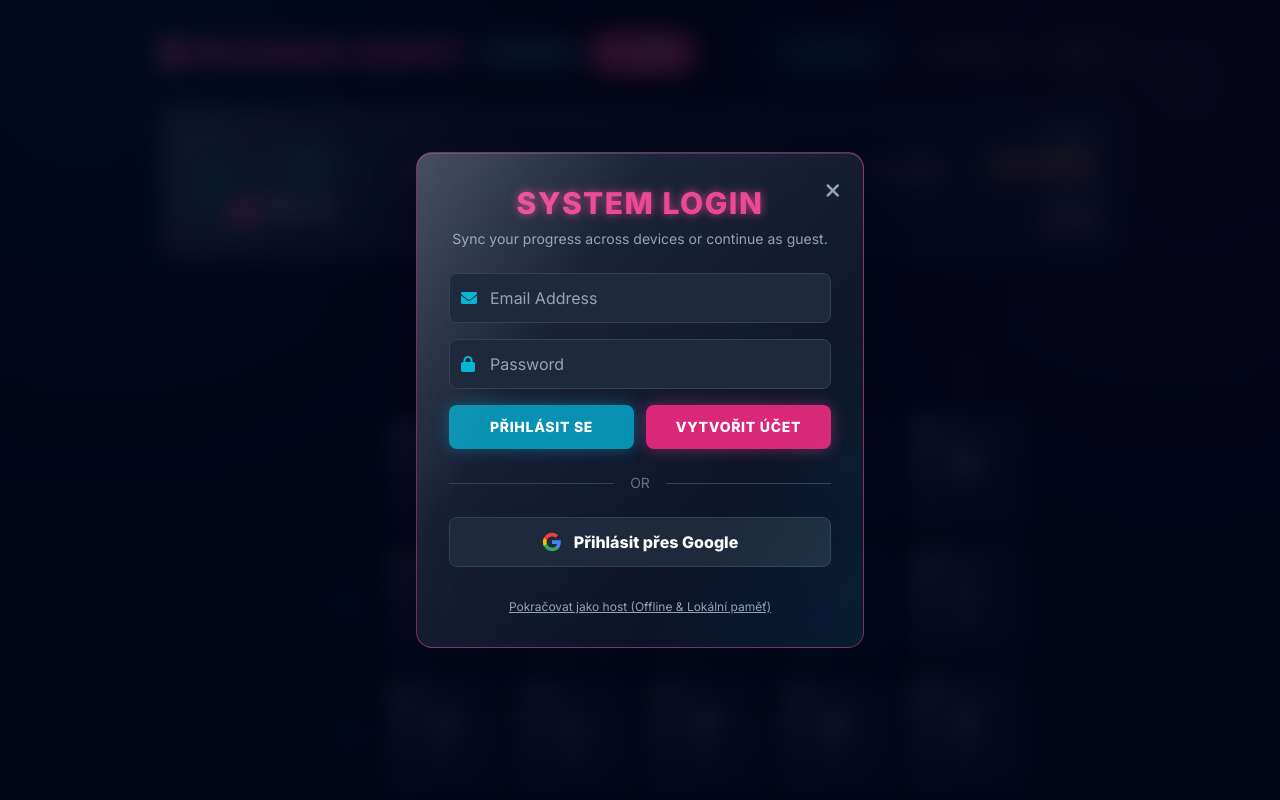
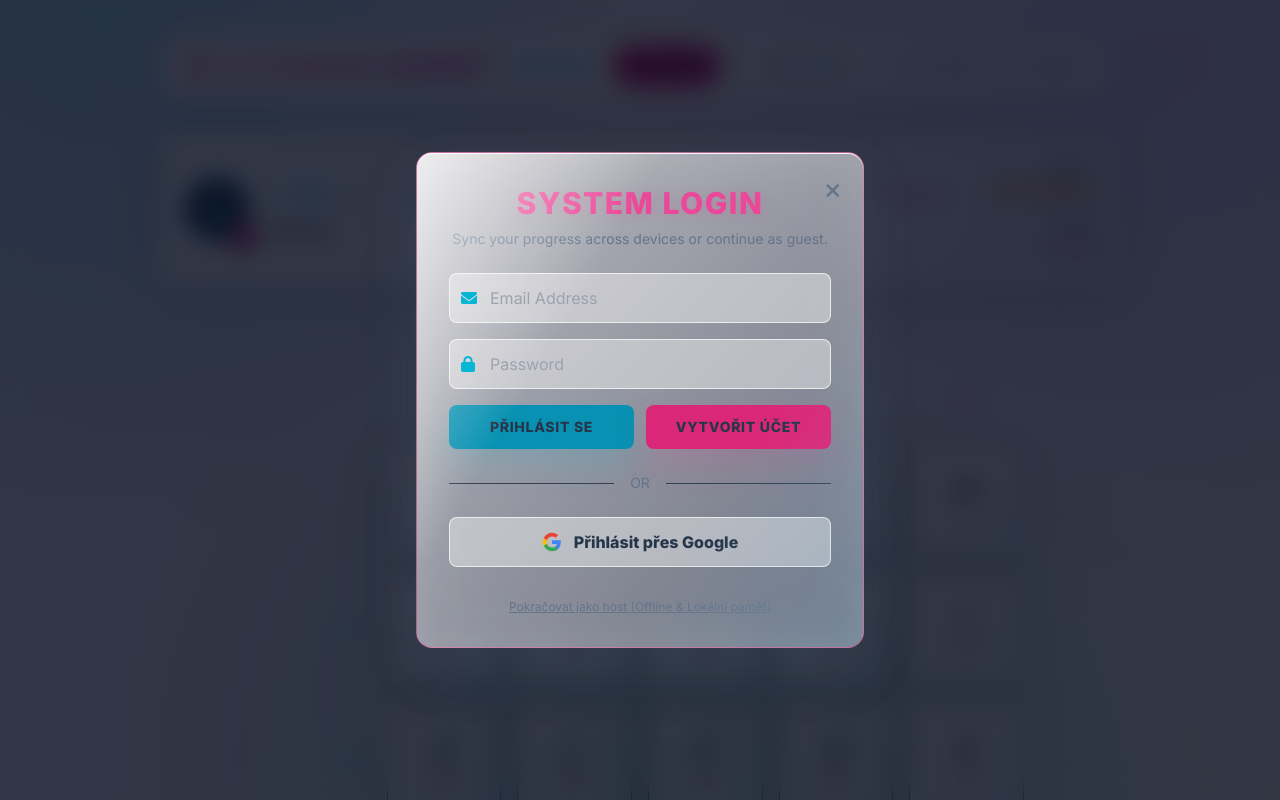
Before and after one commit to Aircraft-A350/Nihongo-Quest, a plain HTML site: page index.html in a window 1280 px wide. Shown: the top 800 px of the page. Drawn offline with nearby package versions, Linux system fonts and the light colour scheme.

Commit message:
Adopt light Liquid Glass theme
Co-authored-by: Copilot App <223556219+Copilot@users.noreply.github.com>

```diff
--- a/index.html
+++ b/index.html
@@ -26,31 +26,32 @@
         }
     </script>
     <style>
-        :root { color-scheme: dark; }
+        :root { color-scheme: light; }
         body {
             background:
-                radial-gradient(circle at 8% 0%, rgba(6, 182, 212, 0.16), transparent 32rem),
-                radial-gradient(circle at 92% 10%, rgba(236, 72, 153, 0.14), transparent 30rem),
-                #020617;
-            color: #f8fafc;
+                radial-gradient(circle at 8% 0%, rgba(125, 211, 252, 0.58), transparent 34rem),
+                radial-gradient(circle at 92% 8%, rgba(196, 181, 253, 0.48), transparent 32rem),
+                radial-gradient(circle at 50% 100%, rgba(110, 231, 183, 0.38), transparent 36rem),
+                linear-gradient(135deg, #eff9fb 0%, #f5f3ff 48%, #eefbf6 100%);
+            color: #26364a;
             overflow-x: hidden;
             background-attachment: fixed;
         }
-        .glow-pink { box-shadow: 0 0 15px rgba(236, 72, 153, 0.4); }
-        .glow-cyan { box-shadow: 0 0 15px rgba(6, 182, 212, 0.4); }
-        .text-glow-pink { text-shadow: 0 0 10px rgba(236, 72, 153, 0.8); }
-        .text-glow-cyan { text-shadow: 0 0 10px rgba(6, 182, 212, 0.8); }
+        .glow-pink { box-shadow: 0 14px 34px rgba(236, 72, 153, 0.16); }
+        .glow-cyan { box-shadow: 0 14px 34px rgba(6, 182, 212, 0.16); }
+        .text-glow-pink { text-shadow: 0 2px 12px rgba(236, 72, 153, 0.22); }
+        .text-glow-cyan { text-shadow: 0 2px 12px rgba(6, 182, 212, 0.22); }
 
         .glass-panel,
         .glass-tile,
         .glass-control {
             position: relative;
             overflow: hidden;
-            border: 1px solid rgba(148, 163, 184, 0.22);
-            background: linear-gradient(135deg, rgba(51, 65, 85, 0.68), rgba(15, 23, 42, 0.34)) !important;
-            box-shadow: 0 18px 45px rgba(2, 6, 23, 0.28), inset 0 1px 0 rgba(255, 255, 255, 0.14) !important;
-            -webkit-backdrop-filter: blur(24px) saturate(155%) !important;
-            backdrop-filter: blur(24px) saturate(155%) !important;
+            border: 1px solid rgba(255, 255, 255, 0.78);
+            background: linear-gradient(135deg, rgba(255, 255, 255, 0.72), rgba(242, 248, 255, 0.42)) !important;
+            box-shadow: 0 22px 55px rgba(82, 105, 132, 0.16), inset 0 1px 0 rgba(255, 255, 255, 0.92) !important;
+            -webkit-backdrop-filter: blur(28px) saturate(135%) !important;
+            backdrop-filter: blur(28px) saturate(135%) !important;
         }
         .glass-panel::before,
         .glass-tile::before,
@@ -59,14 +60,43 @@
             position: absolute;
             inset: 0;
             pointer-events: none;
-            background: linear-gradient(120deg, rgba(255, 255, 255, 0.16), transparent 32%, transparent 70%, rgba(6, 182, 212, 0.1));
+            background: linear-gradient(120deg, rgba(255, 255, 255, 0.72), transparent 34%, transparent 68%, rgba(125, 211, 252, 0.16));
             z-index: 0;
         }
         .glass-tile,
         .glass-control { transition: transform 180ms ease, border-color 180ms ease, background 180ms ease, box-shadow 180ms ease; }
         .glass-tile:hover,
-        .glass-control:hover { border-color: rgba(103, 232, 249, 0.75) !important; box-shadow: 0 14px 32px rgba(2, 6, 23, 0.32), 0 0 22px rgba(6, 182, 212, 0.2) !important; }
+        .glass-control:hover { border-color: rgba(14, 165, 233, 0.52) !important; box-shadow: 0 18px 38px rgba(82, 105, 132, 0.2), 0 0 24px rgba(125, 211, 252, 0.22) !important; }
         .glass-tile:hover { transform: translateY(-2px); }
+        .glass-panel .text-white,
+        .glass-tile .text-white,
+        .glass-tile .text-slate-200 { color: #26364a !important; }
+        .glass-panel .text-slate-300,
+        .glass-panel .text-slate-400,
+        .glass-tile .text-slate-400 { color: #64748b !important; }
+        .glass-panel .bg-slate-900,
+        .glass-panel .bg-slate-800,
+        .glass-control .bg-slate-800 { background-color: rgba(255, 255, 255, 0.42) !important; }
+        .glass-panel .border-slate-700,
+        .glass-panel .border-slate-800 { border-color: rgba(255, 255, 255, 0.7) !important; }
+        .nav-tab {
+            background: rgba(255, 255, 255, 0.38) !important;
+            border-color: rgba(255, 255, 255, 0.82) !important;
+            color: #64748b !important;
+            box-shadow: 0 8px 20px rgba(82, 105, 132, 0.08);
+        }
+        .nav-tab.active-tab {
+            background: rgba(255, 255, 255, 0.76) !important;
+            border-color: rgba(14, 165, 233, 0.5) !important;
+            color: #087f9a !important;
+        }
+        .mode-btn.active {
+            background: rgba(255, 255, 255, 0.72) !important;
+            color: #d9468b !important;
+            border-color: rgba(236, 72, 153, 0.36) !important;
+            box-shadow: 0 8px 20px rgba(236, 72, 153, 0.14) !important;
+        }
+        .mode-btn:not(.active) { color: #64748b !important; }
         .glass-control > *,
         .glass-tile > * { position: relative; z-index: 1; }
         @media (prefers-reduced-motion: reduce) {
@@ -261,7 +291,7 @@
     <div class="max-w-5xl mx-auto w-full p-4 md:p-8 flex flex-col flex-1">
 
         <!-- Header -->
-        <header class="flex flex-col lg:flex-row justify-between items-center mb-6 md:mb-8 gap-4 w-full">
+        <header class="glass-panel rounded-[28px] px-4 py-3 md:px-6 flex flex-col lg:flex-row justify-between items-center mb-6 md:mb-8 gap-4 w-full">
             <div class="flex justify-between items-center w-full lg:w-auto gap-2">
                 <h1 class="text-xl sm:text-2xl md:text-3xl font-bold tracking-wider text-pink-500 flex items-center gap-2 text-glow-pink shrink-0">
                     <span class="text-white bg-pink-500 rounded p-1 text-xs md:text-sm">文</span> NIHONGO QUEST
```
Also changed, not shown: nihongo_quest.html (+47 -17 lines).
